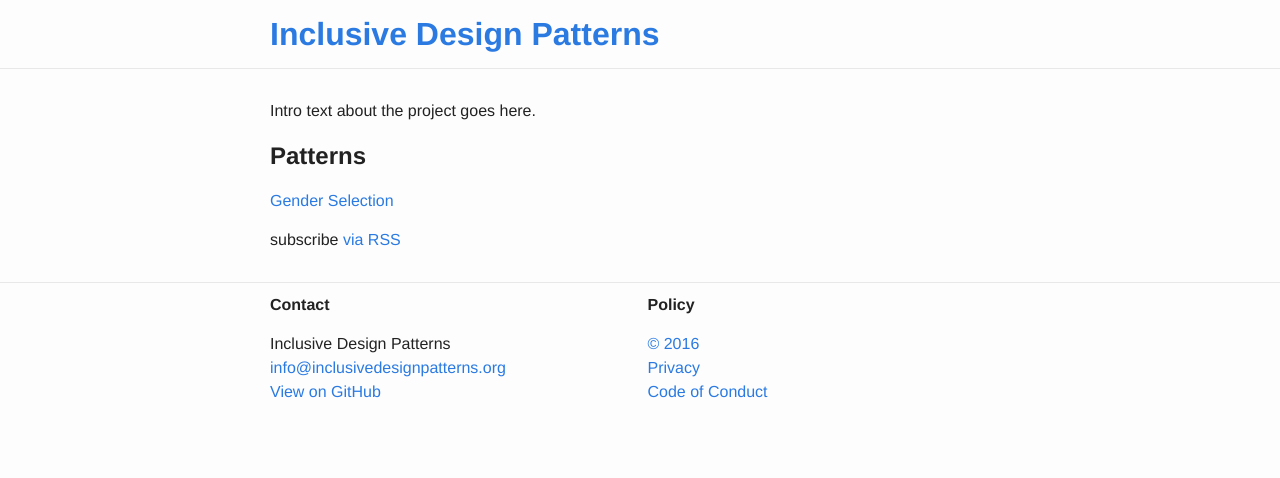
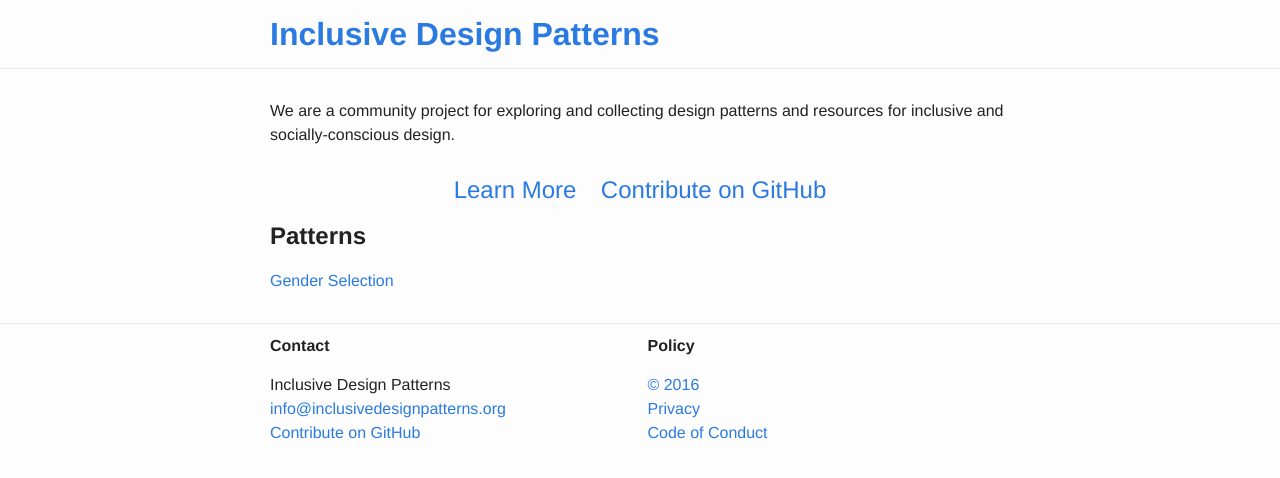
Before and after one commit to inclusive-design-patterns/inclusive-design-patterns.github.io, a Jekyll site: the page built from index.html, in a window 1280 px wide. Shown: the top 478 px of the page. Built offline with Jekyll 4.4.1, drawn with Linux system fonts in a browser that asks for light colours.

Commit message:
about block

```diff
--- a/_includes/footer.html
+++ b/_includes/footer.html
@@ -8,7 +8,7 @@
             <ul class="contact-list">
                 <li>{{ site.title }}</li>
                 <li><a href="mailto:{{ site.email }}">{{ site.email }}</a></li>
-                <li><a href="https://github.com/{{ site.github_username }}/{{ site.github_username }}.github.io">View on GitHub</a></li>
+                <li><a href="https://github.com/{{ site.github_username }}/{{ site.github_username }}.github.io">Contribute on GitHub</a></li>
             </ul>
         </div>
 
--- a/_includes/intro.md
+++ /dev/null
@@ -1 +0,0 @@
-Intro text about the project goes here.
--- a/_sass/_layout.scss
+++ b/_sass/_layout.scss
@@ -8,6 +8,17 @@
         font-size: $base-font-size * 2;
         font-weight: bold;
         margin-bottom: 0;
+    }
+}
+
+.site-hero {
+    .site-hero-actions {
+        text-align: center;
+    }
+    .site-hero-actions a {
+        display: inline-block;
+        padding: 10px;
+        font-size: $base-font-size * 1.5;
     }
 }
 
--- a/index.html
+++ b/index.html
@@ -4,9 +4,14 @@
 
 <div class="home">
 
-    <header>
-        {% capture intro_text %}{% include intro.md %}{% endcapture %}
-        {{ intro_text | markdownify }}
+    <header class="site-hero">
+        <p>
+            {{ site.description }}
+        </p>
+        <div class="site-hero-actions">
+            <a href="/about/">Learn More</a>
+            <a href="https://github.com/{{ site.github_username }}/{{ site.github_username }}.github.io">Contribute on GitHub</a>
+        </div>
     </header>
 
     <h2>Patterns</h2>
@@ -21,6 +26,4 @@
     {% endfor %}
     </ul>
 
-    <p class="rss-subscribe">subscribe <a href="{{ "/feed.xml" | prepend: site.baseurl }}">via RSS</a></p>
-
 </div>
```
Also changed, not shown: about.md (renamed from _posts/2016-07-20-first-post.md, +2 -3 lines).
